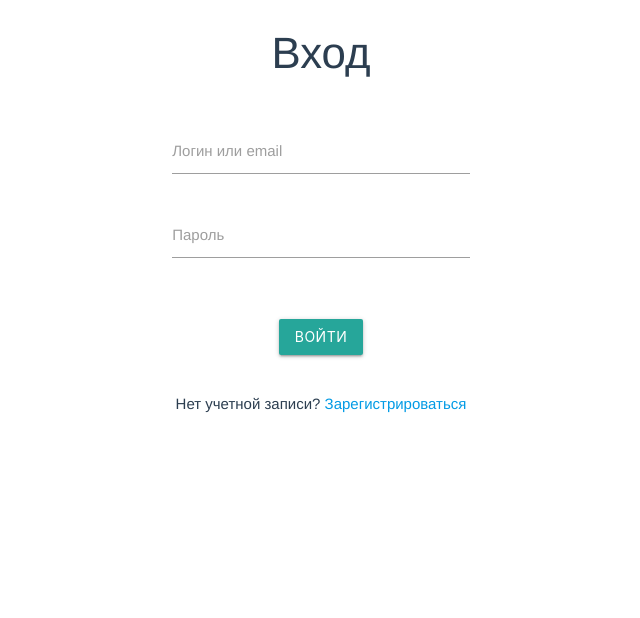
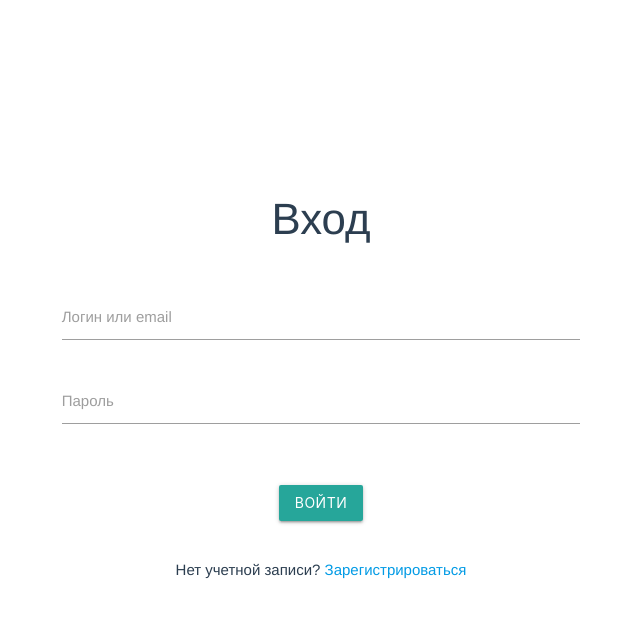
Before and after one commit to testarsystem/testar-frontend, a Vue app: page /login in a window 1280 px wide. Shown: the top 618 px of the page, without its empty margins (319-959 px from the left). Built offline with nearby package versions, Linux system fonts and the light colour scheme.

Commit message:
centered register and login forms

```diff
--- a/src/views/Account/Login.vue
+++ b/src/views/Account/Login.vue
@@ -1,7 +1,7 @@
 <template>
     <div class="login row">
         <h3>Вход</h3>
-        <div class="col m6 l3 s8 offset-m3 offset-s2" id="loginForm">
+        <div class="col" id="loginForm">
             <Alert type="danger" v-if="error">{{error}}</Alert>
             <div class="row">
                 <div class="input-field col s12">
@@ -79,14 +79,19 @@ export default {
     padding-bottom: 1.2rem;
 }
 
-@media screen and (min-width: 992px){
-    #loginForm {
-        margin-left: 37.5%;
-    }
-}
-
 #loginFormBtn
 {
     margin: 1.2rem auto;
 }
+.login {
+    min-width: 100%;
+    min-height: 100vh;
+    display: flex;
+    flex-direction: column;
+    justify-content: center;
+    align-items: center;
+}
+.login.row {
+    margin-bottom: 0!important;
+}
 </style>
--- a/src/views/Account/Register.vue
+++ b/src/views/Account/Register.vue
@@ -107,4 +107,15 @@ export default {
 {
     margin: 1.2rem auto;
 }
+.register {
+    min-width: 100%;
+    min-height: 100vh;
+    display: flex;
+    flex-direction: column;
+    justify-content: center;
+}
+
+.register.row {
+    margin-bottom: 0!important;
+}
 </style>
```
